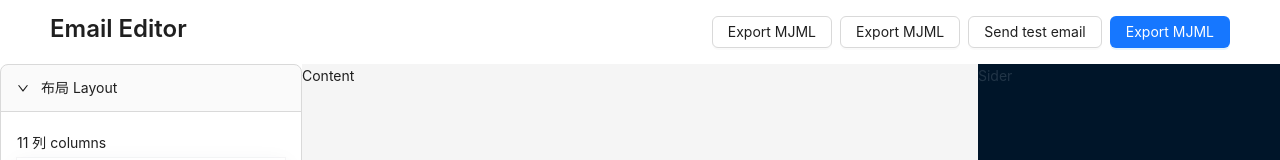
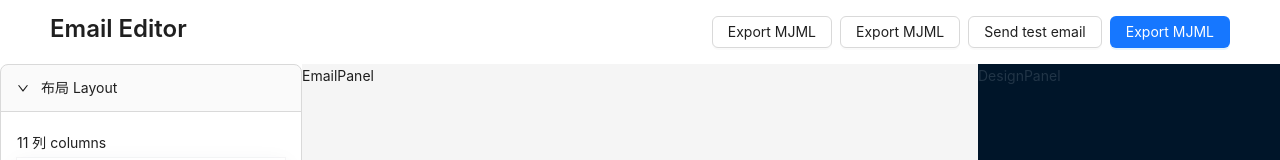
Before and after one commit to tangxve/ee, a React (Vite) app: page / in a window 1280 px wide. Shown: the top 160 px of the page. Built offline with nearby package versions, Linux system fonts and the light colour scheme.

Commit message:
feat: 调整 布局

```diff
--- /dev/null
+++ b/src/components/designPanel/DesignPanel.tsx
@@ -0,0 +1,3 @@
+export default function DesignPanel() {
+  return <div> DesignPanel</div>
+}
--- /dev/null
+++ b/src/components/emailPanel/EmailPanel.tsx
@@ -0,0 +1,3 @@
+export default function EmailPanel() {
+  return <div> EmailPanel</div>
+}
--- a/src/pages/Editor.tsx
+++ b/src/pages/Editor.tsx
@@ -1,6 +1,8 @@
 import React from 'react'
 import { Button, Layout, Space, Typography } from 'antd'
-import WidgetPanel from '../components/WidgetPanel'
+import WidgetPanel from '../components/widgetPanel/WidgetPanel'
+import EmailPanel from '../components/emailPanel/EmailPanel'
+import DesignPanel from '../components/designPanel/DesignPanel'
 
 const { Header, Sider, Content } = Layout
 const { Title } = Typography
@@ -23,11 +25,15 @@ export default function Editor() {
           </Space>
         </Header>
         <Layout>
-          <Sider width="302" className='bg-white'>
+          <Sider width="302" className="bg-white">
             <WidgetPanel />
           </Sider>
-          <Content>Content</Content>
-          <Sider width="302">Sider</Sider>
+          <Content>
+            <EmailPanel />
+          </Content>
+          <Sider width="302">
+            <DesignPanel />
+          </Sider>
         </Layout>
       </Layout>
     </div>
```
Also changed, not shown: src/components/widgetPanel/WidgetPanel.module.scss (renamed from src/components/WidgetPanel.module.scss), src/components/widgetPanel/WidgetPanel.tsx (renamed from src/components/WidgetPanel.tsx).
